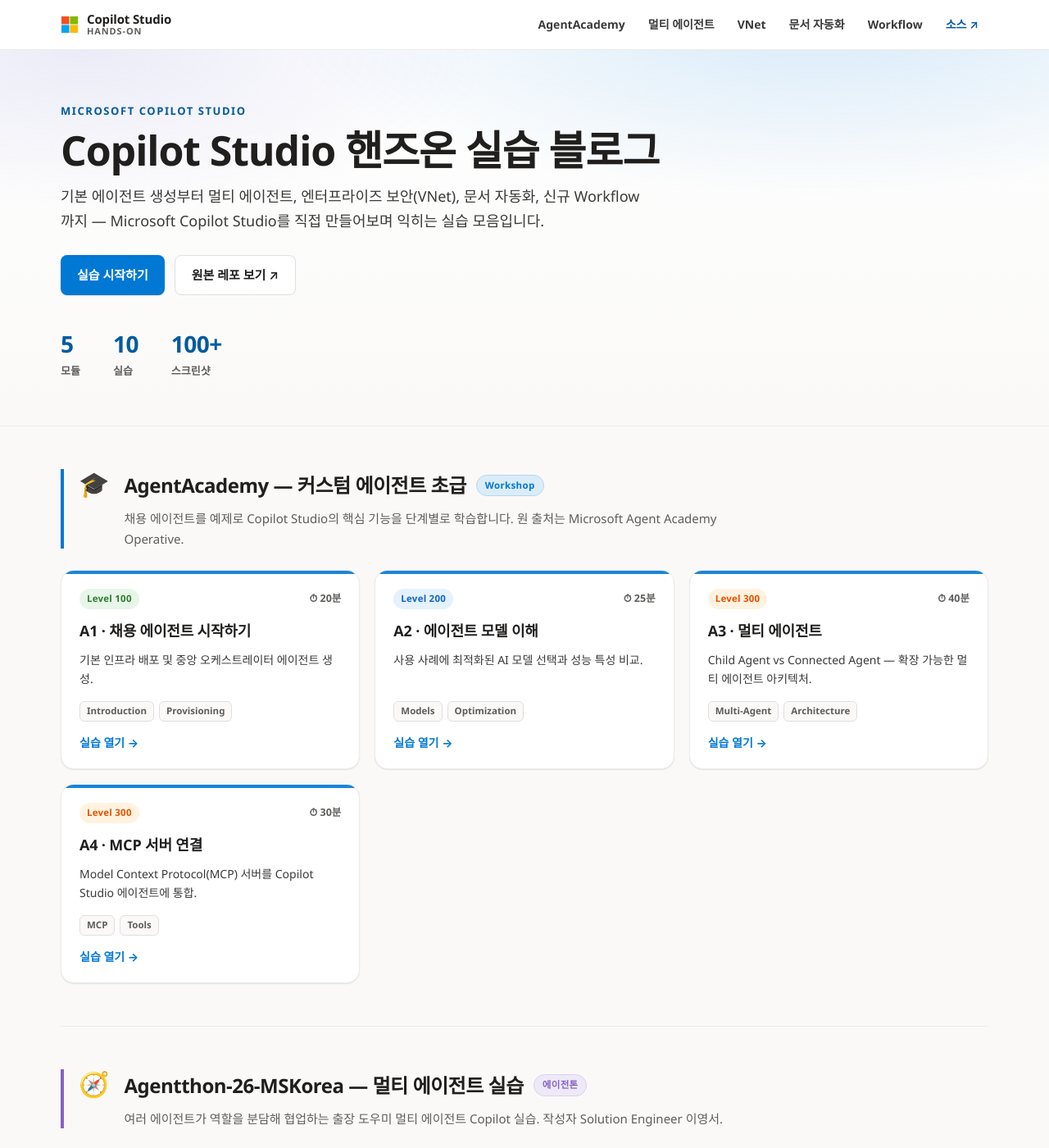
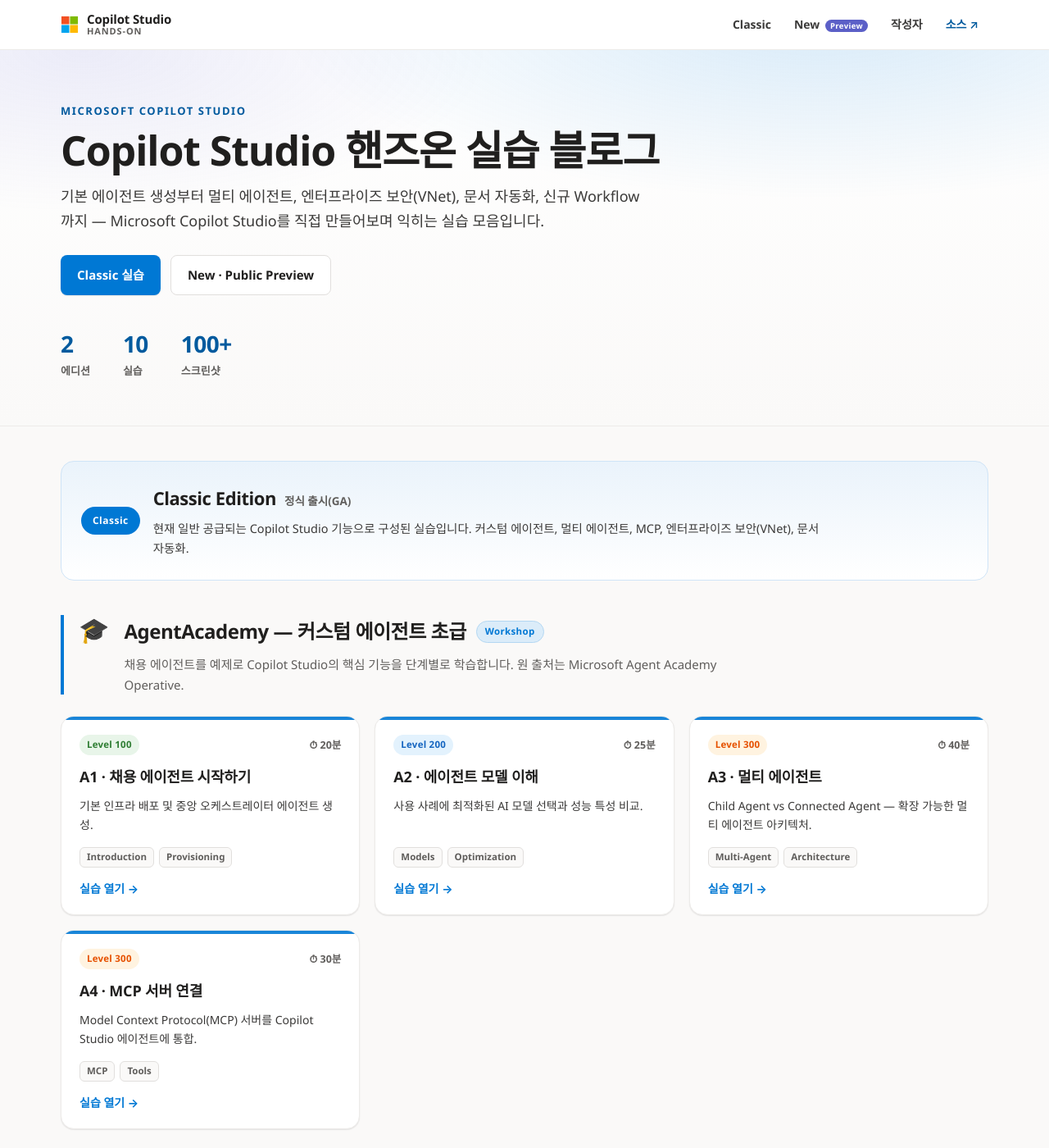
Before and after one commit to baby-crows/Copilot-Studio-Handson-Blog, a Jekyll site: the page built from index.html, in a window 1280 px wide and 1400 px high. Shown: the whole window at 82% size. Built offline with Jekyll 4.4.1, drawn with Linux system fonts in a browser that asks for light colours; some of the changed text lies outside the part shown.

Commit message:
Add author section + split Classic / New (Public Preview) editions

```diff
--- a/_config.yml
+++ b/_config.yml
@@ -18,12 +18,22 @@
   input: GFM
   syntax_highlighter: rouge
 
-# labs/ 하위 모든 페이지에 lab 레이아웃 기본 적용
+# labs/ 하위 모든 페이지에 lab 레이아웃 + 작성자 + 에디션(기본 Classic) 적용
 defaults:
   - scope:
       path: "labs"
     values:
       layout: lab
+      author: "이영서"
+      edition: "Classic"
+  - scope:
+      path: "labs/daily-brief-kr"
+    values:
+      edition: "Public Preview"
+  - scope:
+      path: "labs/daily-brief-en"
+    values:
+      edition: "Public Preview"
 
 exclude:
   - Gemfile
--- a/_includes/header.html
+++ b/_includes/header.html
@@ -20,11 +20,9 @@
     </button>
 
     <nav class="site-nav">
-      <a href="{{ '/' | relative_url }}#agentacademy">AgentAcademy</a>
-      <a href="{{ '/' | relative_url }}#agentthon">멀티 에이전트</a>
-      <a href="{{ '/' | relative_url }}#vnet">VNet</a>
-      <a href="{{ '/' | relative_url }}#docgen">문서 자동화</a>
-      <a href="{{ '/' | relative_url }}#dailybrief">Workflow</a>
+      <a href="{{ '/' | relative_url }}#edition-classic">Classic</a>
+      <a href="{{ '/' | relative_url }}#edition-new">New <span class="nav-pill">Preview</span></a>
+      <a href="{{ '/' | relative_url }}#author">작성자</a>
       <a class="nav-cta" href="https://github.com/baby-crows/Copilot-Studio-Hands-on" target="_blank" rel="noopener">소스 ↗</a>
     </nav>
   </div>
--- /dev/null
+++ b/_includes/module.html
@@ -0,0 +1,31 @@
+{%- assign module = include.module -%}
+<section class="module" id="{{ module.id }}">
+  <div class="module-head" style="--accent: {{ module.accent }};">
+    <span class="module-icon">{{ module.icon }}</span>
+    <div class="module-meta">
+      <div class="module-titlerow">
+        <h2>{{ module.title }}</h2>
+        {% if module.badge %}<span class="module-badge">{{ module.badge }}</span>{% endif %}
+      </div>
+      <p>{{ module.description }}</p>
+    </div>
+  </div>
+  <div class="card-grid">
+    {% for lab in module.labs %}
+    <a class="card" href="{{ lab.url | relative_url }}" style="--accent: {{ module.accent }};">
+      <div class="card-top">
+        <span class="level level-{{ lab.level }}">Level {{ lab.level }}</span>
+        <span class="card-time">⏱ {{ lab.time }}</span>
+      </div>
+      <h3 class="card-title">{{ lab.title }}</h3>
+      <p class="card-summary">{{ lab.summary }}</p>
+      {% if lab.tags %}
+      <div class="card-tags">
+        {% for tag in lab.tags %}<span class="tag">{{ tag }}</span>{% endfor %}
+      </div>
+      {% endif %}
+      <span class="card-cta">실습 열기 →</span>
+    </a>
+    {% endfor %}
+  </div>
+</section>
--- a/_layouts/home.html
+++ b/_layouts/home.html
@@ -7,11 +7,11 @@
     <h1 class="hero-title">{{ page.hero_title | default: "Copilot Studio 핸즈온 실습 블로그" }}</h1>
     <p class="hero-lead">{{ page.hero_lead | default: site.description }}</p>
     <div class="hero-actions">
-      <a class="btn btn-primary" href="#agentacademy">실습 시작하기</a>
-      <a class="btn btn-ghost" href="https://github.com/baby-crows/Copilot-Studio-Hands-on" target="_blank" rel="noopener">원본 레포 보기 ↗</a>
+      <a class="btn btn-primary" href="#edition-classic">Classic 실습</a>
+      <a class="btn btn-ghost" href="#edition-new">New · Public Preview</a>
     </div>
     <ul class="hero-stats">
-      <li><strong>5</strong><span>모듈</span></li>
+      <li><strong>2</strong><span>에디션</span></li>
       <li><strong>10</strong><span>실습</span></li>
       <li><strong>100+</strong><span>스크린샷</span></li>
     </ul>
@@ -21,38 +21,29 @@
 <div class="container">
   {{ content }}
 
-  {% for module in site.data.modules %}
-  <section class="module" id="{{ module.id }}">
-    <div class="module-head" style="--accent: {{ module.accent }};">
-      <span class="module-icon">{{ module.icon }}</span>
-      <div class="module-meta">
-        <div class="module-titlerow">
-          <h2>{{ module.title }}</h2>
-          {% if module.badge %}<span class="module-badge">{{ module.badge }}</span>{% endif %}
-        </div>
-        <p>{{ module.description }}</p>
+  {% assign classic_modules = site.data.modules | where: "version", "classic" %}
+  {% assign new_modules = site.data.modules | where: "version", "new" %}
+
+  <section class="edition" id="edition-classic">
+    <div class="edition-head edition-classic">
+      <span class="edition-tag">Classic</span>
+      <div class="edition-meta">
+        <h2 class="edition-title">Classic Edition <span class="edition-sub">정식 출시(GA)</span></h2>
+        <p class="edition-desc">현재 일반 공급되는 Copilot Studio 기능으로 구성된 실습입니다. 커스텀 에이전트, 멀티 에이전트, MCP, 엔터프라이즈 보안(VNet), 문서 자동화.</p>
       </div>
     </div>
-    <div class="card-grid">
-      {% for lab in module.labs %}
-      <a class="card" href="{{ lab.url | relative_url }}" style="--accent: {{ module.accent }};">
-        <div class="card-top">
-          <span class="level level-{{ lab.level }}">Level {{ lab.level }}</span>
-          <span class="card-time">⏱ {{ lab.time }}</span>
+    {% for module in classic_modules %}{% include module.html module=module %}{% endfor %}
+  </section>
+
+  <section class="edition" id="edition-new">
+    <div class="edition-head edition-new">
+      <span class="edition-tag">Public Preview</span>
+      <div class="edition-meta">
+        <h2 class="edition-title">New Edition <span class="edition-sub">공개 미리 보기(Public Preview)</span></h2>
+        <p class="edition-desc">새로운 Copilot Studio의 신규 기능 — Workflow, Custom Structured Output, Researcher 노드 등. 기능이 변경될 수 있습니다.</p>
       </div>
-        <h3 class="card-title">{{ lab.title }}</h3>
-        <p class="card-summary">{{ lab.summary }}</p>
-        {% if lab.tags %}
-        <div class="card-tags">
-          {% for tag in lab.tags %}<span class="tag">{{ tag }}</span>{% endfor %}
     </div>
-        {% endif %}
-        <span class="card-cta">실습 열기 →</span>
-      </a>
-      {% endfor %}
-    </div>
-  </section>
-  {% endfor %}
+    {% for module in new_modules %}{% include module.html module=module %}{% endfor %}
 
     <section class="module module-coming" id="new-copilot-studio">
       <div class="module-head" style="--accent:#5B5FC7;">
@@ -62,12 +53,33 @@
             <h2>New Copilot Studio</h2>
             <span class="module-badge">예정</span>
           </div>
-        <p>새로운 Copilot Studio 버전에 대한 섹션이 곧 추가됩니다.</p>
+          <p>새로운 Copilot Studio 버전에 대한 추가 섹션이 곧 작성될 예정입니다.</p>
         </div>
       </div>
       <div class="coming-note">
-      이 영역은 작성자가 직접 콘텐츠를 추가할 자리입니다. <code>_data/modules.yml</code>에 모듈을 추가하고
+        이 영역은 작성자가 직접 콘텐츠를 추가할 자리입니다. <code>_data/modules.yml</code>에 <code>version: new</code> 모듈을 추가하고
         <code>labs/</code> 폴더에 페이지를 만들면 자동으로 카드가 생성됩니다.
       </div>
     </section>
+  </section>
+
+  <section class="author-section" id="author">
+    <div class="author-card">
+      <div class="author-avatar" aria-hidden="true">이</div>
+      <div class="author-body">
+        <p class="author-eyebrow">작성자 · Author</p>
+        <h2 class="author-name">{{ site.author }} <span class="author-name-kr">이영서</span></h2>
+        <p class="author-role">Solution Engineer · Microsoft</p>
+        <p class="author-bio">
+          Microsoft Copilot Studio와 Power Platform을 활용한 AI 에이전트 실습을 직접 설계·작성합니다.
+          Classic 버전의 핵심 기능부터 신규 Public Preview 기능까지, 실제 업무에 바로 적용할 수 있는
+          핸즈온 가이드를 정리합니다.
+        </p>
+        <div class="author-links">
+          <a href="https://github.com/baby-crows/Copilot-Studio-Hands-on" target="_blank" rel="noopener">GitHub ↗</a>
+          <a href="https://learn.microsoft.com/microsoft-copilot-studio/" target="_blank" rel="noopener">Copilot Studio 문서 ↗</a>
         </div>
+      </div>
+    </div>
+  </section>
+</div>
--- a/_layouts/lab.html
+++ b/_layouts/lab.html
@@ -12,6 +12,7 @@
       <h1 class="lab-title">{{ page.title }}</h1>
       {% if page.summary %}<p class="lab-summary">{{ page.summary }}</p>{% endif %}
       <div class="lab-badges">
+        {% if page.edition %}<span class="badge badge-edition {% if page.edition contains 'Preview' %}badge-edition-new{% else %}badge-edition-classic{% endif %}">{{ page.edition }}</span>{% endif %}
         {% if page.level %}<span class="badge level level-{{ page.level }}">Level {{ page.level }}</span>{% endif %}
         {% if page.time %}<span class="badge">⏱ {{ page.time }}</span>{% endif %}
         {% if page.audience %}<span class="badge">👤 {{ page.audience }}</span>{% endif %}
--- a/assets/css/style.css
+++ b/assets/css/style.css
@@ -138,6 +138,46 @@
   padding: 20px 22px; color: var(--muted); font-size: 14.5px; }
 .coming-note code { background: var(--bg); padding: 2px 6px; border-radius: 5px; font-family: var(--mono); font-size: 13px; color: var(--ink-2); }
 
+/* ---------- Editions (Classic vs New) ---------- */
+.edition { padding: 14px 0 8px; }
+.edition + .edition { margin-top: 8px; }
+.edition-head { display: flex; gap: 16px; align-items: flex-start; padding: 26px 24px;
+  border-radius: var(--radius-lg); margin: 28px 0 8px; border: 1px solid var(--line); }
+.edition-classic { background: linear-gradient(180deg, #EAF3FB, #fff); border-color: #CFE4F7; }
+.edition-new { background: linear-gradient(180deg, #F0EEFB, #fff); border-color: #DAD4F4; }
+.edition-tag { flex: none; align-self: center; font-size: 12px; font-weight: 800; letter-spacing: .04em;
+  padding: 7px 14px; border-radius: 999px; color: #fff; white-space: nowrap; }
+.edition-classic .edition-tag { background: var(--ms-blue); }
+.edition-new .edition-tag { background: #5B5FC7; }
+.edition-title { margin: 0; font-size: 22px; letter-spacing: -.02em; color: var(--ink); display: flex; align-items: baseline; gap: 10px; flex-wrap: wrap; }
+.edition-sub { font-size: 13.5px; font-weight: 600; color: var(--muted); letter-spacing: 0; }
+.edition-desc { margin: 8px 0 0; color: var(--ink-2); font-size: 14.5px; max-width: 820px; }
+.edition .module { padding: 34px 0; }
+
+/* ---------- Author ---------- */
+.author-section { padding: 40px 0 60px; border-top: 1px solid var(--line); margin-top: 16px; }
+.author-card { display: flex; gap: 22px; align-items: flex-start; background: var(--bg-card);
+  border: 1px solid var(--line); border-radius: var(--radius-lg); padding: 28px; box-shadow: var(--shadow-sm); }
+.author-avatar { flex: none; width: 64px; height: 64px; border-radius: 50%;
+  background: linear-gradient(135deg, var(--ms-blue), #5B5FC7); color: #fff;
+  display: grid; place-items: center; font-size: 26px; font-weight: 700; }
+.author-eyebrow { margin: 0 0 4px; font-size: 12px; font-weight: 700; text-transform: uppercase; letter-spacing: .08em; color: var(--muted-2); }
+.author-name { margin: 0; font-size: 22px; color: var(--ink); letter-spacing: -.01em; }
+.author-name-kr { font-size: 16px; font-weight: 600; color: var(--muted); margin-left: 6px; }
+.author-role { margin: 4px 0 12px; font-size: 14px; font-weight: 600; color: var(--ms-blue-dark); }
+.author-bio { margin: 0 0 16px; color: var(--ink-2); font-size: 14.5px; max-width: 720px; }
+.author-links { display: flex; gap: 10px; flex-wrap: wrap; }
+.author-links a { font-size: 13.5px; font-weight: 600; color: var(--ms-blue-dark);
+  border: 1px solid var(--line-2); border-radius: 8px; padding: 6px 12px; }
+.author-links a:hover { border-color: var(--ms-blue); text-decoration: none; }
+
+/* Nav preview pill + edition badges */
+.nav-pill { font-size: 9.5px; font-weight: 800; letter-spacing: .04em; background: #5B5FC7; color: #fff;
+  padding: 1px 6px; border-radius: 999px; vertical-align: middle; margin-left: 3px; }
+.badge-edition { font-weight: 800; color: #fff; border: 0; }
+.badge-edition-classic { background: var(--ms-blue); }
+.badge-edition-new { background: #5B5FC7; }
+
 /* ---------- Lab page ---------- */
 .lab-banner { background:
     linear-gradient(180deg, color-mix(in srgb, var(--accent) 9%, #fff), #fff);
@@ -229,4 +269,7 @@
   .hero-stats { gap: 26px; }
   .pager { max-width: 100%; }
   .lab-pager { flex-direction: column; }
+  .edition-head { flex-direction: column; gap: 12px; padding: 20px; }
+  .edition-tag { align-self: flex-start; }
+  .author-card { flex-direction: column; gap: 16px; padding: 22px; }
 }
```
Also changed, not shown: _data/modules.yml (+8 -2 lines). Lines whose indentation alone changed are shown as unchanged.
